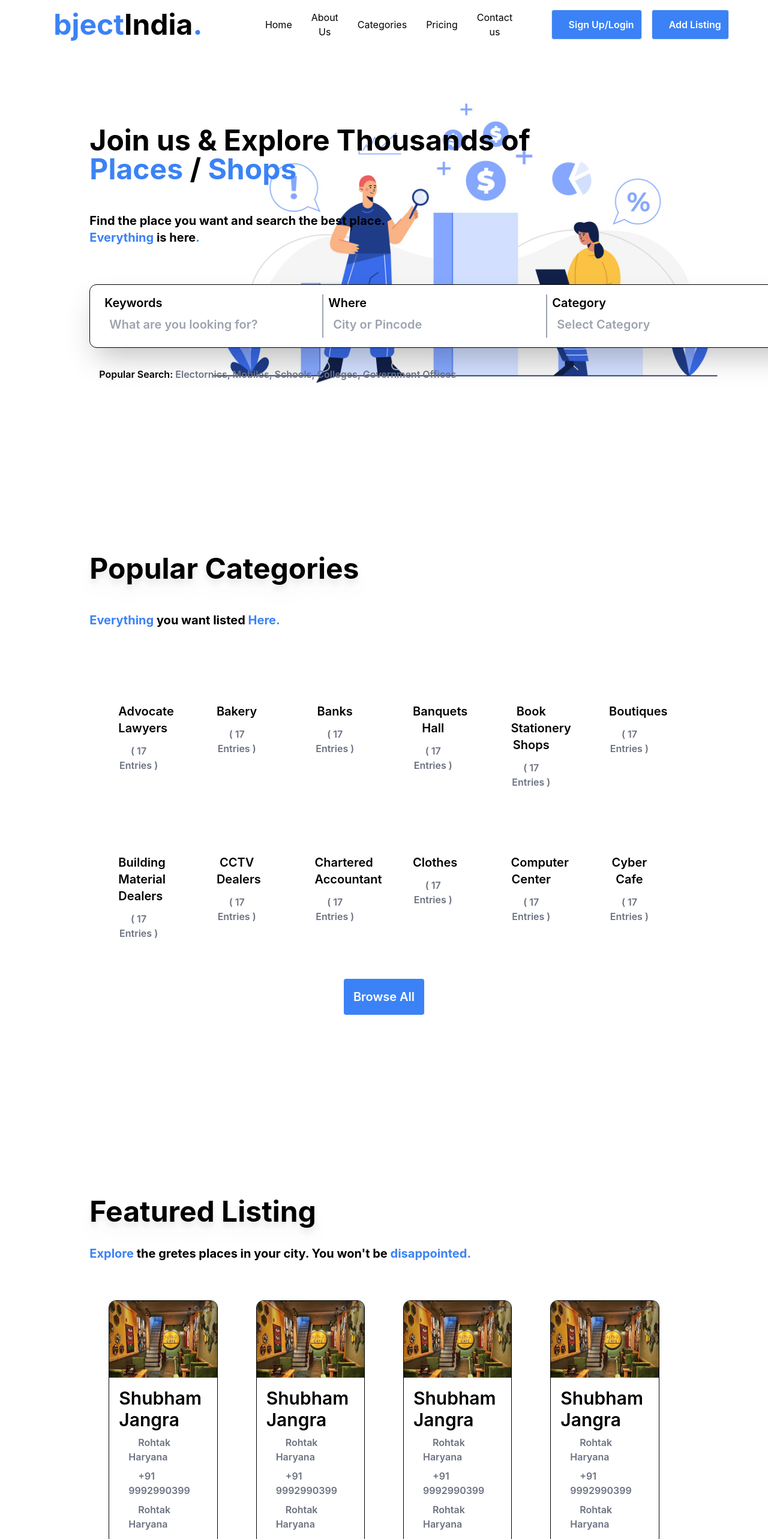
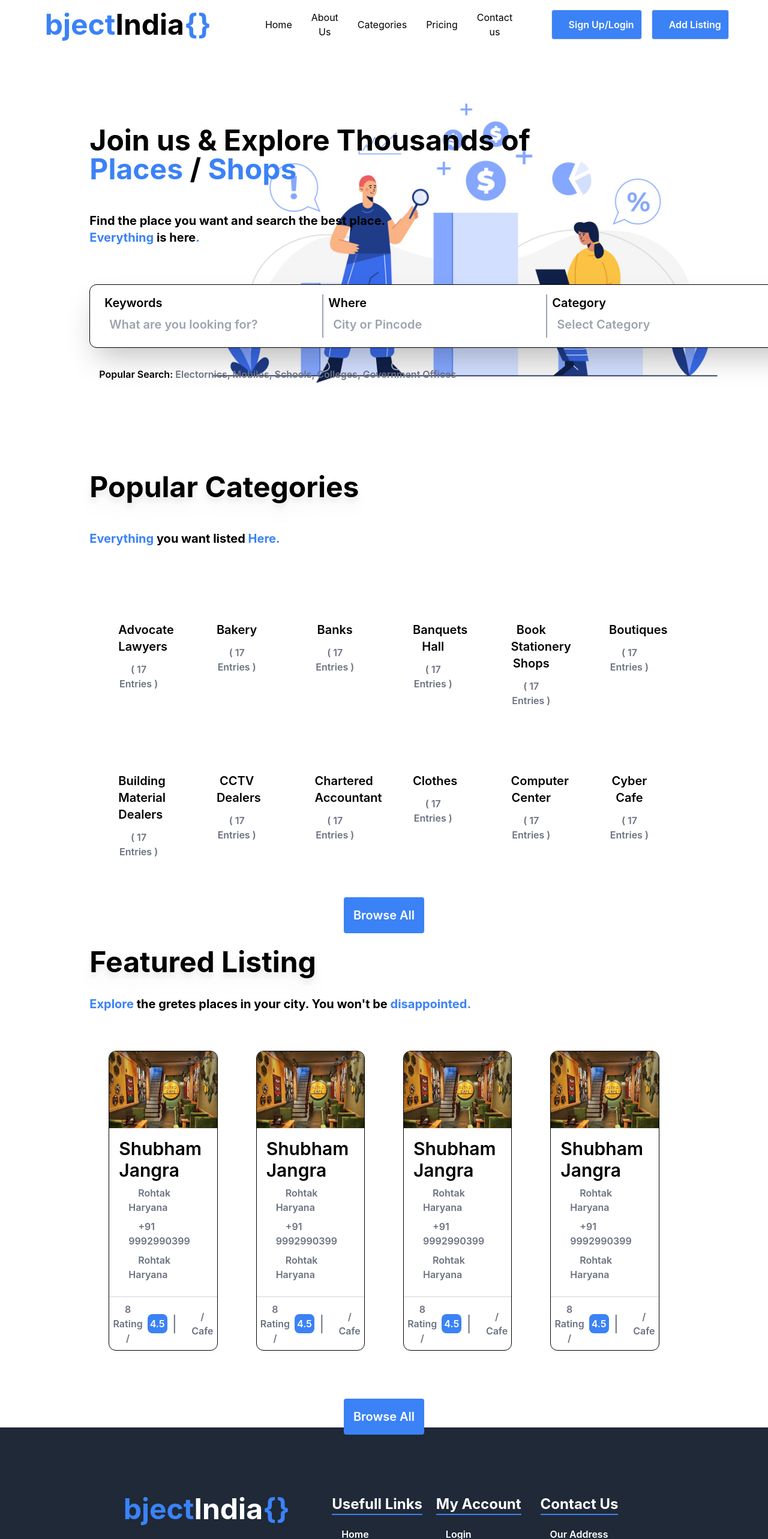
Before and after one commit to Typical-techno/indiaobject, a React (Create React App) app: page / in a window 1280 px wide. Shown: the top 2566 px of the page at 60% size. Built offline with nearby package versions, Linux system fonts and the light colour scheme.

Commit message:
added tweaks in height of sections

```diff
--- a/src/components/Categories.jsx
+++ b/src/components/Categories.jsx
@@ -4,7 +4,7 @@ import categoriesItems from "../data/categories";
 
 function Categories() {
   return (
-    <div className="flex w-11/12 h-full py-36 px-24 items-center">
+    <div className="flex w-11/12 h-screen px-24 items-center">
       <div className="space-y-16 w-full">
         <div className="space-y-12">
           <p className="text-5xl font-bold text-left drop-shadow-xl">Popular Categories</p>
--- a/src/components/PromotionListing.jsx
+++ b/src/components/PromotionListing.jsx
@@ -1,15 +1,19 @@
 import React from "react";
 import promotionListingData from "../data/promotionListingData";
+import { Link } from "react-router-dom";
 
 function PromotionListing() {
   return (
-    <div className="flex w-11/12 h-full py-36 px-24">
+    <div className="flex w-11/12 h-screen px-24 justify-center">
+      <div className="flex flex-col space-y-16">
         <div className="space-y-16 w-full flex flex-col items-center justify-center text-center">
           <div className="space-y-8 text-left w-full">
-          <p className="text-5xl font-bold drop-shadow-xl">Featured Listing</p>
+            <p className="text-5xl font-bold drop-shadow-xl">
+              Featured Listing
+            </p>
             <p className="text-xl font-bold">
-            <span className="text-blue-500">Explore</span> the gretes places in
-            your city. You won't be{" "}
+              <span className="text-blue-500">Explore</span> the gretes places
+              in your city. You won't be{" "}
               <span className="text-blue-500">disappointed.</span>
             </p>
           </div>
@@ -17,7 +21,11 @@ function PromotionListing() {
             {promotionListingData.map((items) => (
               <div className="border border-black overflow-hidden rounded-xl hover:scale-110 duration-300 hover:shadow-2xl mx-8">
                 <div className="overflow-hidden">
-                <img src={require(`../assets/images/${items.image}`)} height={300} width={300} />
+                  <img
+                    src={require(`../assets/images/${items.image}`)}
+                    height={300}
+                    width={300}
+                  />
                   {/* <p className="text-xl font-semibold">SJ</p> */}
                 </div>
                 <div className="space-y-4">
@@ -66,6 +74,14 @@ function PromotionListing() {
             ))}
           </button>
         </div>
+        <div className="p-4">
+          <Link to={"/categories"}>
+            <button className="bg-blue-500 p-4 rounded">
+              <p className="font-semibold text-xl text-white">Browse All</p>
+            </button>
+          </Link>
+        </div>
+      </div>
     </div>
   );
 }
--- a/src/components/default/Footer.jsx
+++ b/src/components/default/Footer.jsx
@@ -19,7 +19,7 @@ function Footer() {
                     bject
                   </span>
                   India
-                  <span className="text-blue-500">.</span>
+                  <span className="text-blue-500">{"{}"}</span>
                 </p>
               </button>
             </Link>
--- a/src/components/default/Navbar.jsx
+++ b/src/components/default/Navbar.jsx
@@ -51,7 +51,7 @@ function Navbar() {
             <button>
               <p>
                 <span className="text-blue-500"><span className="text-4xl"><i className="fi fi-rr-globe"></i></span>bject</span>India
-                <span className="text-blue-500">.</span>
+                <span className="text-blue-500">{"{}"}</span>
               </p>
             </button>
           </Link>
```
Lines whose indentation alone changed are shown as unchanged.
